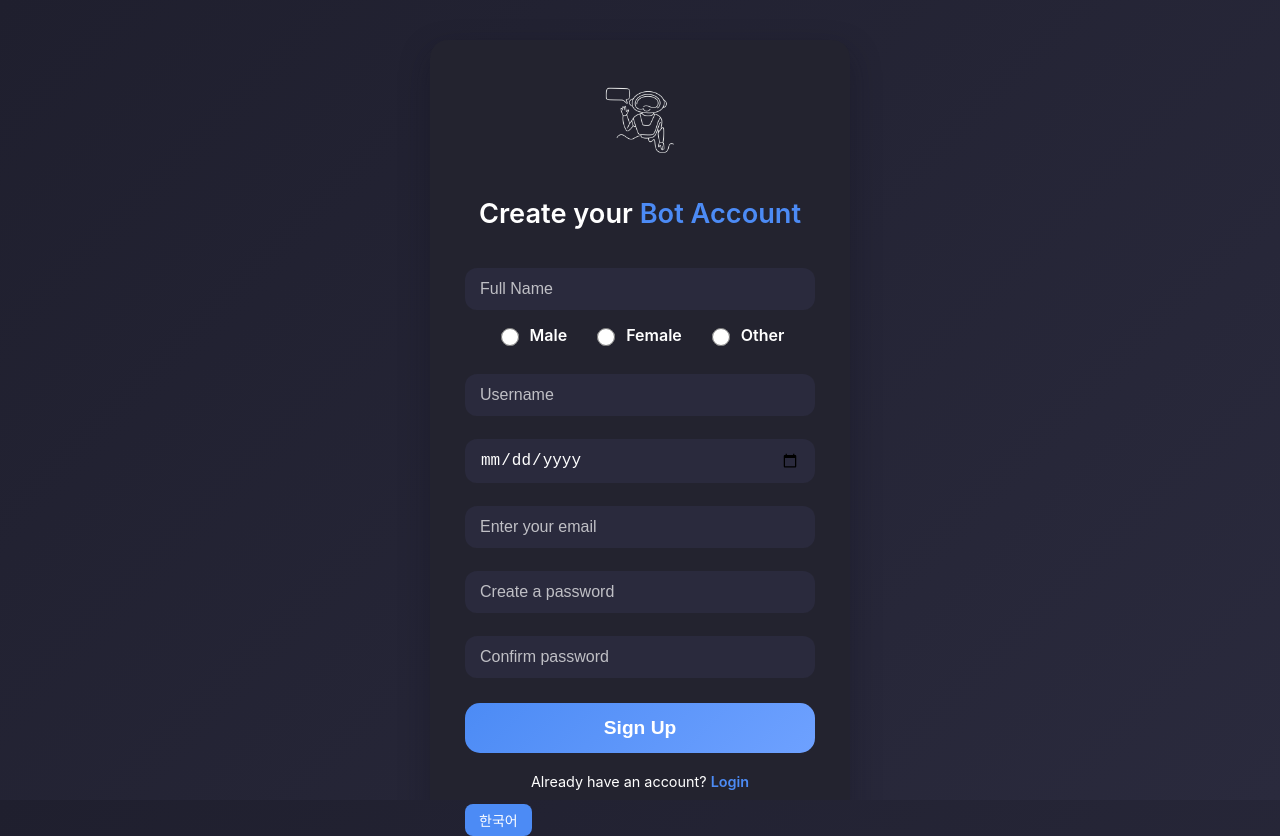
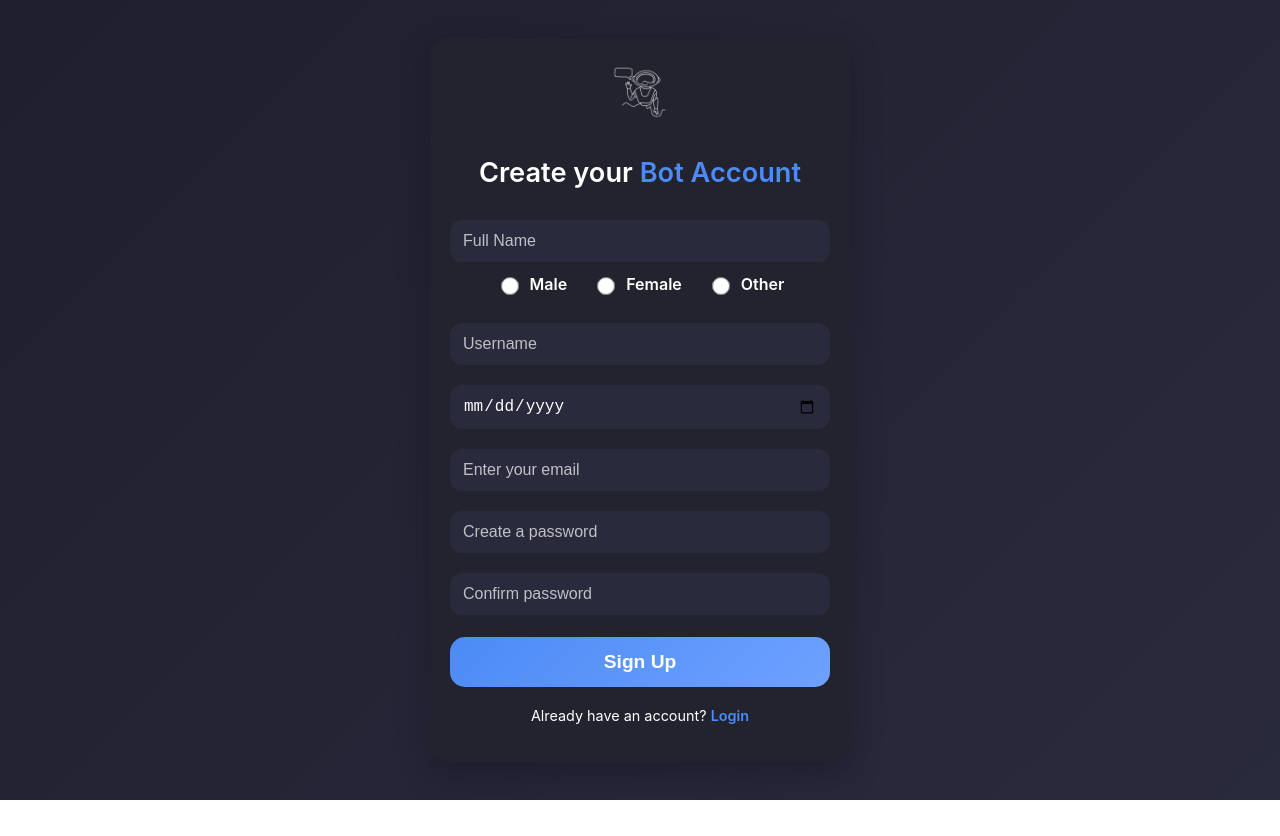
Before and after one commit to ZoirovJohn/biblicProject-frontend, a React (Create React App) app: page /signup in a window 1280 px wide. After the commit the page ends 800 px from the top, so only its background shows below. Built offline with nearby package versions, Linux system fonts and the light colour scheme.

Commit message:
final version

```diff
--- a/src/Pages/ChatWindow.jsx
+++ b/src/Pages/ChatWindow.jsx
@@ -216,8 +216,10 @@ export default function ChatWindow({
 
                 {/* Actions */}
                 <div className={`message-actions ${m.role}`}>
-                  <button onClick={()=>copyMessage(m.id,m.content)} title={t.copyMessage}>
-                    {copiedMessageId===m.id ? <Check size={12}/> : <Copy size={12}/>}
+                  <button onClick={() => copyMessage(m.id, m.content, m.attachments, m.generatedImages)} title={t.copyMessage}>
+                    {copiedMessageId === m.id
+                      ? <Check size={12}/>
+                      : <Copy size={12}/>}
                   </button>
                 </div>
 
--- a/src/Pages/Loginpage.jsx
+++ b/src/Pages/Loginpage.jsx
@@ -23,7 +23,6 @@ export default function LoginPage() {
     },
     ko: {
       welcome: '\uc5ec\uc11c\uc624\uc138\uc694!',
-      // bot: '\ubcf4\ud2b8!',
       emailPlaceholder: '\uc774\uba54\uc77c \uc785\ub825',
       passwordPlaceholder: '\ube44\ubc00\ubc88\ud638 \uc785\ub825',
       signIn: '\ub85c\uadf8\uc778',
--- a/src/Pages/Signuppage.jsx
+++ b/src/Pages/Signuppage.jsx
@@ -191,9 +191,9 @@ export default function SignupPage() {
         <p className="switch-text">
           {t.alreadyHave} <a href="/">{t.login}</a>
         </p>
-        <button onClick={toggleLanguage} className="lang-toggle">
+        {/* <button onClick={toggleLanguage} className="lang-toggle">
           {language === 'en' ? '한국어' : 'English'}
-        </button>
+        </button> */}
       </div>
     </div>
   );
--- a/src/Styles/Signuppage.css
+++ b/src/Styles/Signuppage.css
@@ -1,7 +1,7 @@
 /* signuppage.css */
 
 html, body {
-  height: 100%;
+  height: 100vh;
   margin: 0;
   padding: 0;
   background: linear-gradient(135deg, #1f1f2e, #2a2a3d);
@@ -14,17 +14,19 @@ html, body {
   display: flex;
   justify-content: center;
   align-items: center;
-  padding: 40px 20px;
+  padding: 20px 16px;
   box-sizing: border-box;
 }
 
 .signup-card {
   background-color: #23232f;
-  padding: 40px 35px;
+  padding: 24px 20px;
   border-radius: 18px;
   width: 100%;
   max-width: 420px;
   box-shadow: 0 12px 30px rgba(15, 15, 30, 0.35);
+  max-height:100vh;
+  overflow-y: auto;
   color: white;
 }
 
@@ -32,7 +34,7 @@ html, body {
 /* Header */
 .signup-header {
   text-align: center;
-  margin-bottom: 30px;
+  margin-bottom: 20px;
 }
 
 .signup-header h2 {
@@ -46,8 +48,8 @@ html, body {
 }
 
 .signup-bot {
-  width: 80px;
-  margin-bottom: 10px;
+  width: 60px;
+  margin-bottom: 8px;
 }
 
 /* Form Inputs */
@@ -56,8 +58,8 @@ html, body {
 .signup-card form input[type="password"],
 .signup-card form input[type="date"] {
   width: 100%;
-  padding: 12px 15px;
-  margin: 8px 0 15px 0;
+  padding: 12px 13px;
+  margin: 8px 0 12px 0;
   border-radius: 12px;
   border: none;
   background: #2a2a3d;
@@ -142,3 +144,10 @@ html, body {
 .switch-text a:hover {
   text-decoration: underline;
 }
+
+@media (max-height: 500px) {
+  .signup-card {
+    max-height:none;
+    padding: 16px 12px;
+  }
+}
--- a/src/js/useChatFlow.js
+++ b/src/js/useChatFlow.js
@@ -146,11 +146,33 @@ export default function useChatFlow({ language, translations, sendHandler, table
     }
   }
 
-  const copyMessage = async (id, content) => {
-    await navigator.clipboard.writeText(content)
-    setCopiedMessageId(id)
-    setTimeout(()=>setCopiedMessageId(null),2000)
-  }
+    const copyMessage = async (
+    id,
+    content,
+    attachments = [],
+    generatedImages = []
+    ) => {
+      try {
+        // prefer an image from generatedImages, else from attachments
+        const imgs = generatedImages.length ? generatedImages : attachments
+        if (imgs.length && imgs[0].url) {
+          const res = await fetch(imgs[0].url)
+          const blob = await res.blob()
+          await navigator.clipboard.write([
+            new ClipboardItem({ [blob.type]: blob })
+          ])
+        } else {
+          // no image → copy plain text
+          await navigator.clipboard.writeText(content)
+        }
+
+        setCopiedMessageId(id)
+        setTimeout(() => setCopiedMessageId(null), 2000)
+      } catch (err) {
+        console.error('Copy failed:', err)
+      }
+    }
+
 
   const handleKeyPress = e => {
     if (e.key==='Enter' && !e.shiftKey) {
```
